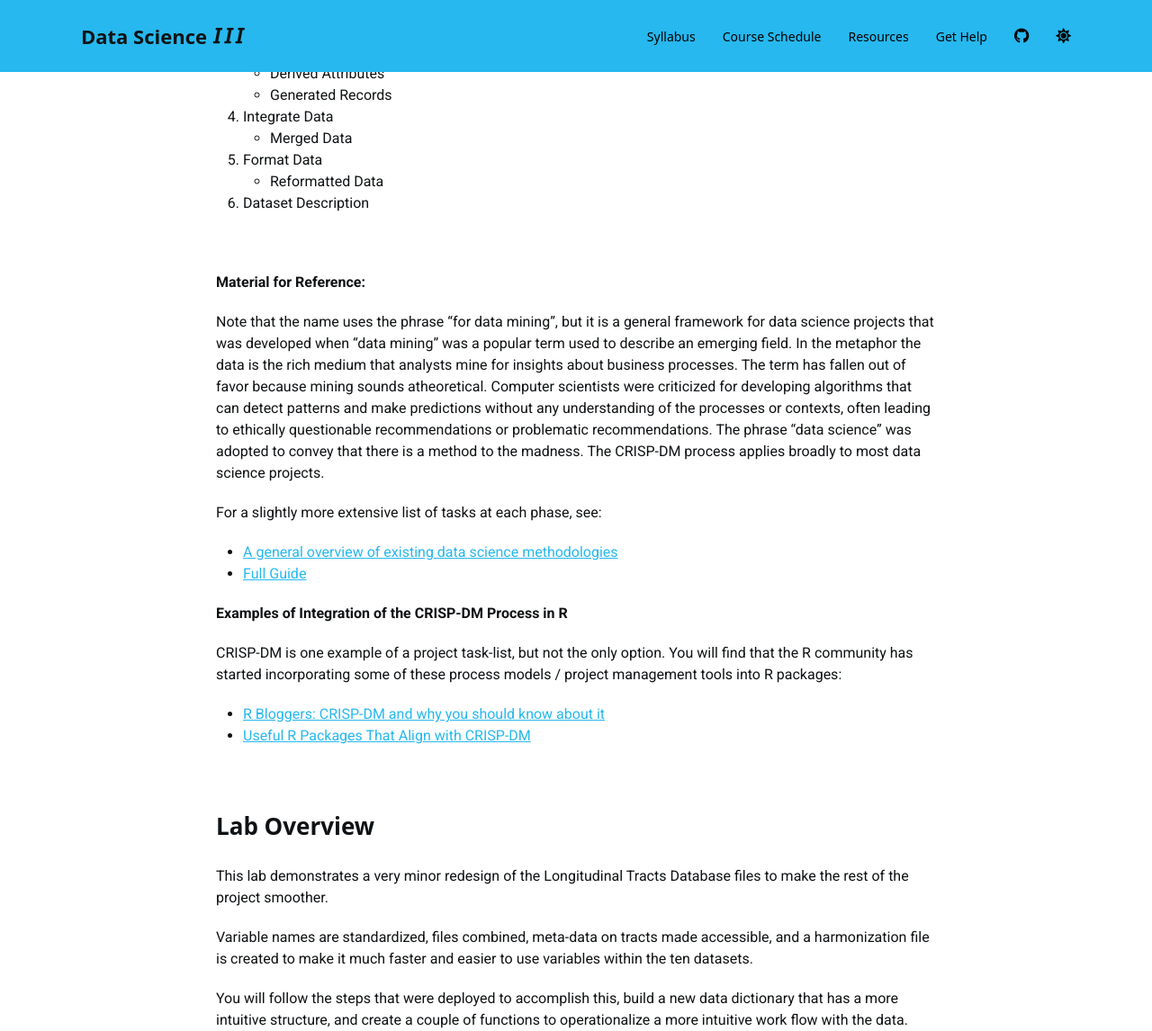
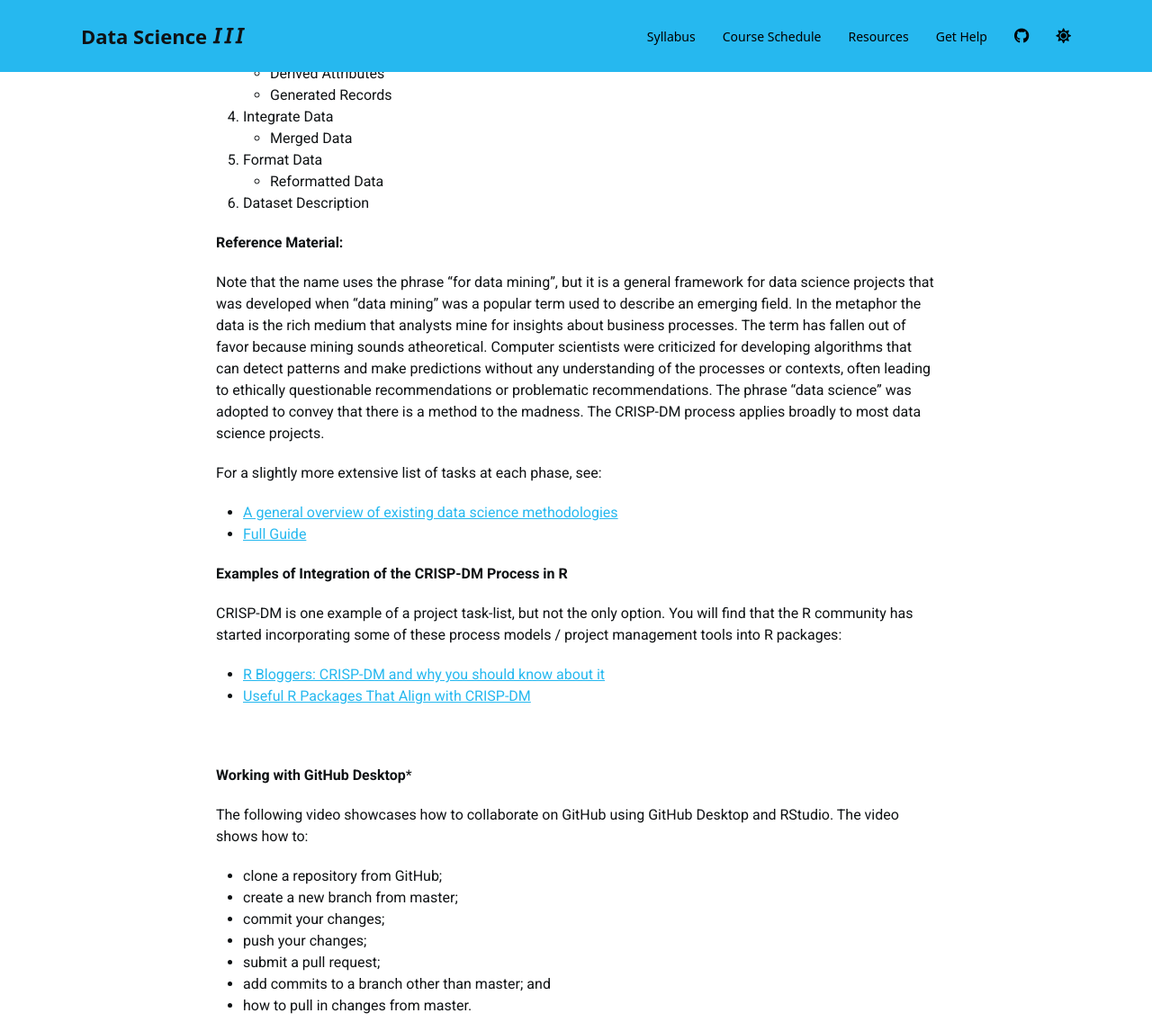
Before and after one commit to DS4PS/cpp-528-fall-2020, a Jekyll site: the page built from schedule.md, in a window 1280 px wide and 1400 px high, scrolled down 11140 px, cut to the strip 0-1146 px from the top of the window. Shown: the whole strip at 90% size. Built offline with Jekyll 4.4.1, drawn with Linux system fonts in a browser that asks for light colours; nearby versions of some CDN libraries; a script bundle is joined from its source files by our own code; library files that are not in the unit come from our copies; a style sheet for code colours, icons or effects is not loaded; some of the changed text lies outside the part shown.

Commit message:
Update schedule.md

```diff
--- a/schedule.md
+++ b/schedule.md
@@ -418,9 +418,8 @@ As we all know, bad input inevitably leads to bad output. Therefore no matter wh
 - Reformatted Data
 1. Dataset Description
 
-<br>
 
-**Material for Reference:**
+**Reference Material:**
 
 Note that the name uses the phrase "for data mining", but it is a general framework for data science projects that was developed when "data mining" was a popular term used to describe an emerging field. In the metaphor the data is the rich medium that analysts mine for insights about business processes. The term has fallen out of favor because mining sounds atheoretical. Computer scientists were criticized for developing algorithms that can detect patterns and make predictions without any understanding of the processes or contexts, often leading to ethically questionable recommendations or problematic recommendations. The phrase "data science" was adopted to convey that there is a method to the madness. The CRISP-DM process applies broadly to most data science projects.
 
@@ -436,7 +435,21 @@ CRISP-DM is one example of a project task-list, but not the only option. You wil
 * [R Bloggers: CRISP-DM and why you should know about it](https://www.r-bloggers.com/crisp-dm-and-why-you-should-know-about-it/)
 * [Useful R Packages That Align with CRISP-DM](https://www.datasciencecentral.com/profiles/blogs/userful-r-packages-that-aligns-with-the-crisp-dm-methodology)
 
+<br>
 
+**Working with GitHub Desktop***
+
+The following video showcases how to collaborate on GitHub using GitHub Desktop and RStudio. The video shows how to:
+
+* clone a repository from GitHub;
+* create a new branch from master;
+* commit your changes;
+* push your changes;
+* submit a pull request;
+* add commits to a branch other than master; and
+* how to pull in changes from master.
+
+<iframe width="560" height="315" src="https://www.youtube.com/embed/nFPPJHmX7Lc" frameborder="0" allow="accelerometer; autoplay; encrypted-media; gyroscope; picture-in-picture" allowfullscreen></iframe>
 <br>
 
 
@@ -613,24 +626,10 @@ This allows us to isolate errors made in preparing the data (data wrangling) fro
 
 You should not be doing data wrangling in your analytical steps with the exception of variable transformations related to modeling. For example, creating a squared value of a variable X to use in a quadratic model, logging a variable, or dividind by a constant to change the unit of analysis. Since these are steps related directly to the modeling process it is helpful to keep them together.
 
-**Working with GitHub Desktop***
 
-The following video showcases how to collaborate on GitHub using GitHub Desktop and RStudio. The video shows how to:
-
-* clone a repository from GitHub;
-* create a new branch from master;
-* commit your changes;
-* push your changes;
-* submit a pull request;
-* add commits to a branch other than master; and
-* how to pull in changes from master.
-
-<iframe width="560" height="315" src="https://www.youtube.com/embed/nFPPJHmX7Lc" frameborder="0" allow="accelerometer; autoplay; encrypted-media; gyroscope; picture-in-picture" allowfullscreen></iframe>
 
 <br>
-
-
-**Lab Instructions:**
+<hr>
 
 **Due on {{page.labs.lab-02}}**
 
```
